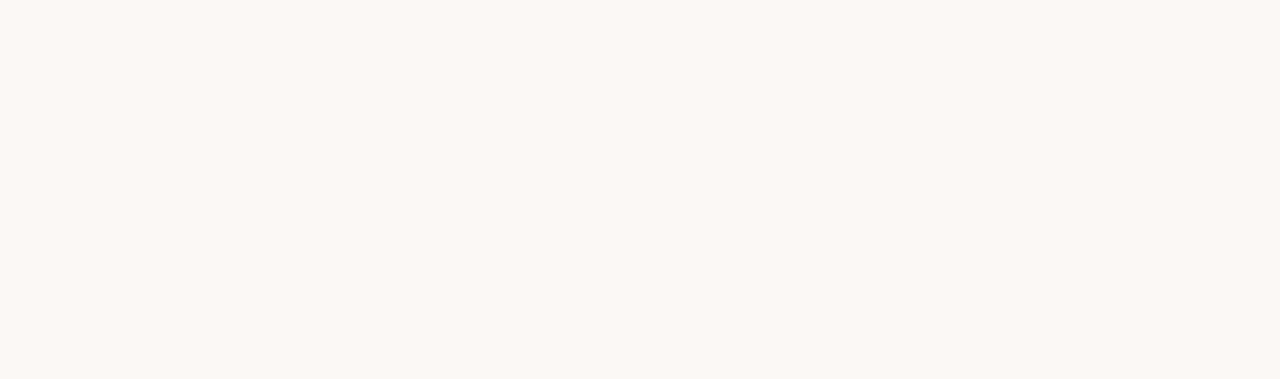
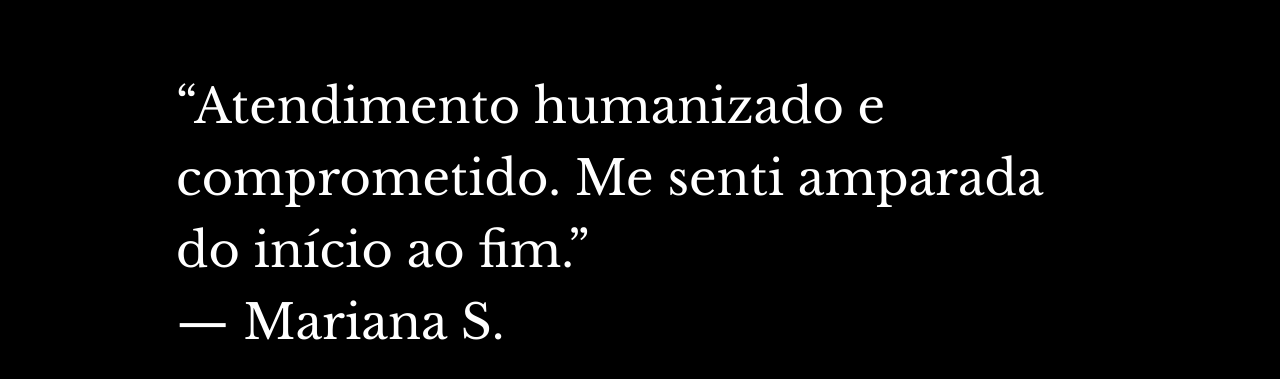
Before and after one commit to BrendhaLuizaB/lawyer-landing, a Next.js app in the folder lais-pontes/: page / in a window 1280 px wide. Shown: the part 2652-3031 px from the top of the page. Before the commit the page ends 2498 px from the top, so only its background shows below. Built offline with nearby package versions, Linux system fonts and the light colour scheme.

Commit message:
feat: more flexibility in the carousel component and creation of the feedback session

```diff
--- a/lais-pontes/package.json
+++ b/lais-pontes/package.json
@@ -19,6 +19,7 @@
     "class-variance-authority": "^0.7.1",
     "classnames": "^2.5.1",
     "clsx": "^2.1.1",
+    "embla-carousel-autoplay": "^8.6.0",
     "embla-carousel-react": "^8.6.0",
     "lucide-react": "^0.511.0",
     "next": "15.1.8",
--- a/lais-pontes/src/common/carousel.tsx
+++ b/lais-pontes/src/common/carousel.tsx
@@ -1,62 +1,42 @@
+"use client";
+import { useState, type ReactNode } from "react";
+import Autoplay from "embla-carousel-autoplay";
 import {
   Carousel,
   CarouselContent,
-  CarouselItem,
   CarouselNext,
   CarouselPrevious,
+  type CarouselApi,
 } from "@/components/ui/carousel";
-import Card from "./card";
 
-const testimonials = [
-  {
-    title: "Direito do trabalho",
-    description: "Defesa dos seus direitos nas relações de trabalho",
-    imageSrc: "/assets/trabalho.svg",
-  },
-  {
-    title: "Direito cível",
-    description: "Soluções jurídicas para conflitos do dia a dia",
-    imageSrc: "/assets/civel.svg",
-  },
-  {
-    title: "Direito do consumidor",
-    description: "Justiça em casos de abuso ou propaganda enganosa",
-    imageSrc: "/assets/consumidor.svg",
-  },
-  {
-    title: "Direito da família",
-    description:
-      "Atuação em divórcios, pensão, guarda e regulamentação de visitas",
-    imageSrc: "/assets/familia.svg",
-  },
-];
+type CarouselWrapperProps = {
+  autoplay?: boolean;
+  showArrows?: boolean;
+  children: ReactNode;
+};
 
+export function CarouselWrapper({
+  autoplay = false,
+  showArrows = true,
+  children,
+}: CarouselWrapperProps) {
+  const [, setApi] = useState<CarouselApi | undefined>(undefined);
 
-export function TestimonialsCarousel() {
   return (
     <Carousel
-        opts={{ align: "start" }}
+      setApi={setApi}
+      opts={{ align: "start", loop: true }}
+      plugins={autoplay ? [Autoplay({ delay: 6000 })] : []}
       className="w-full max-w-lg tablet:max-w-5xl mx-auto"
     >
-        <CarouselContent>
-          {testimonials.map((testimonial, index) => (
-            <CarouselItem key={index} className="md:basis-1/2 lg:basis-1/3">
-              <div className="p-4">
-                <Card
-                  title={testimonial.title}
-                  description={testimonial.description}
-                  imageSrc={testimonial.imageSrc}
-                />
-              </div>
-            </CarouselItem>
-          ))}
-        </CarouselContent>
+      <CarouselContent>{children}</CarouselContent>
 
-        {/* Só aparece em tablet ou maior */}
-        <div className="hidden tabletCarousel:block">
+      {showArrows && (
+        <>
           <CarouselPrevious />
           <CarouselNext />
-        </div>
+        </>
+      )}
     </Carousel>
   );
 }
--- a/lais-pontes/src/common/components/areas-of-activity/areas.tsx
+++ b/lais-pontes/src/common/components/areas-of-activity/areas.tsx
@@ -1,14 +1,52 @@
-import { TestimonialsCarousel } from "@/common/carousel";
+import Card from "@/common/card";
+import { CarouselWrapper } from "@/common/carousel";
 import { Container } from "@/common/container";
+import { CarouselItem } from "@/components/ui/carousel";
 
 function Activity() {
+  const testimonials = [
+    {
+      title: "Direito do trabalho",
+      description: "Defesa dos seus direitos nas relações de trabalho",
+      imageSrc: "/assets/trabalho.svg",
+    },
+    {
+      title: "Direito cível",
+      description: "Soluções jurídicas para conflitos do dia a dia",
+      imageSrc: "/assets/civel.svg",
+    },
+    {
+      title: "Direito do consumidor",
+      description: "Justiça em casos de abuso ou propaganda enganosa",
+      imageSrc: "/assets/consumidor.svg",
+    },
+    {
+      title: "Direito da família",
+      description:
+        "Atuação em divórcios, pensão, guarda e regulamentação de visitas",
+      imageSrc: "/assets/familia.svg",
+    },
+  ];
+
   return (
     <Container className="flex flex-col justify-center">
       <div className="flex flex-col items-center">
         <h1 className="font-02 text-center tablet:text-start text-[20px] text-accent font-semibold mb-4 mt-24">
           ÁREAS DE ATUAÇÃO
         </h1>
-        <TestimonialsCarousel />
+        <CarouselWrapper showArrows>
+          {testimonials.map((testimonial, index) => (
+            <CarouselItem key={index} className="md:basis-1/2 lg:basis-1/3">
+              <div className="p-4">
+                <Card
+                  title={testimonial.title}
+                  description={testimonial.description}
+                  imageSrc={testimonial.imageSrc}
+                />
+              </div>
+            </CarouselItem>
+          ))}
+        </CarouselWrapper>
       </div>
     </Container>
   );
--- /dev/null
+++ b/lais-pontes/src/common/components/feedbacks/feedbacks.tsx
@@ -0,0 +1,56 @@
+import { CarouselWrapper } from "@/common/carousel";
+import { CarouselItem } from "@/components/ui/carousel";
+
+function Feedbacks() {
+  const feedbacks = [
+    {
+      quote:
+        "Atendimento humanizado e comprometido. Me senti amparada do início ao fim.",
+      author: "Mariana S.",
+    },
+    {
+      quote:
+        "Profissionais extremamente capacitados e atenciosos. Resolvi meu caso com rapidez.",
+      author: "Lucas M.",
+    },
+    {
+      quote:
+        "Transparência e empatia em todas as etapas. Recomendo de olhos fechados.",
+      author: "Renata A.",
+    },
+    {
+      quote:
+        "Tive todo o suporte necessário para lidar com um momento difícil. Excelente atendimento.",
+      author: "João P.",
+    },
+    {
+      quote:
+        "Fui muito bem orientada em cada decisão. Me senti segura e respeitada.",
+      author: "Fernanda L.",
+    },
+    {
+      quote:
+        "Equipe cuidadosa, ética e muito profissional. Conquistaram minha confiança.",
+      author: "Carlos H.",
+    },
+  ];
+
+  return (
+    <div className="bg-black px-6 py-16 tablet:px-44 tablet:py-32 mt-24">
+      <CarouselWrapper autoplay showArrows={false}>
+        {feedbacks.map((feedback, index) => (
+          <CarouselItem key={index} className="basis-full">
+            <div>
+              <h1 className="text-white font-01 tablet:text-2xl">
+                <q>{feedback.quote}</q>
+                <p>— {feedback.author}</p>
+              </h1>
+            </div>
+          </CarouselItem>
+        ))}
+      </CarouselWrapper>
+    </div>
+  );
+}
+
+export default Feedbacks;
--- a/lais-pontes/src/modules/landing-content/index.tsx
+++ b/lais-pontes/src/modules/landing-content/index.tsx
@@ -1,5 +1,6 @@
 import AboutSection from "@/common/components/about/about";
 import Activity from "@/common/components/areas-of-activity/areas";
+import Feedbacks from "@/common/components/feedbacks/feedbacks";
 import { HeaderNav } from "@/common/components/header/header";
 import Hero from "@/common/components/hero/hero";
 
@@ -11,6 +12,7 @@ function LandingContent() {
           <Hero />
           <AboutSection />
           <Activity />
+          <Feedbacks />
         </div>
       </>
     );
```
Also changed, not shown: 1 other file (tests, documents, lock files or other folders). Lines whose indentation alone changed are shown as unchanged.
